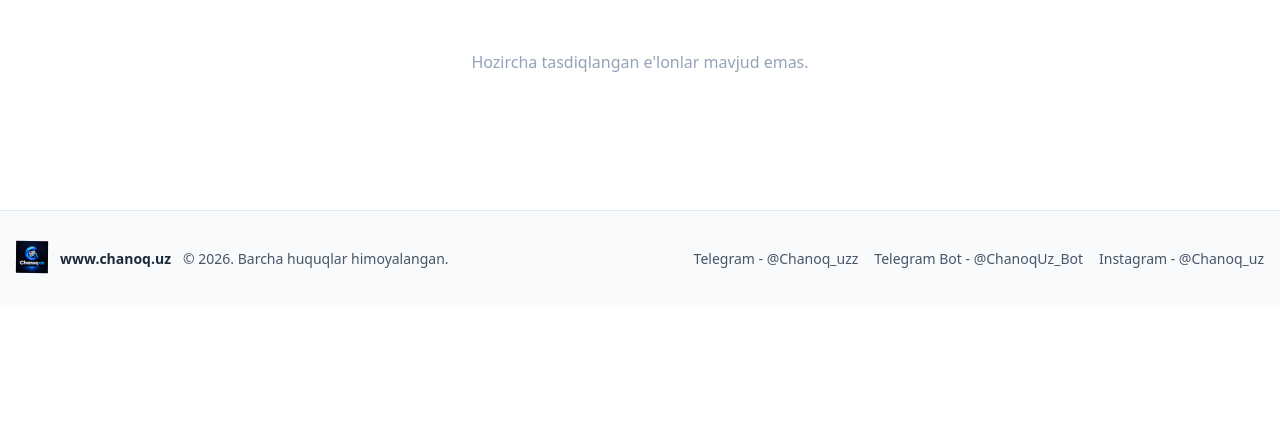
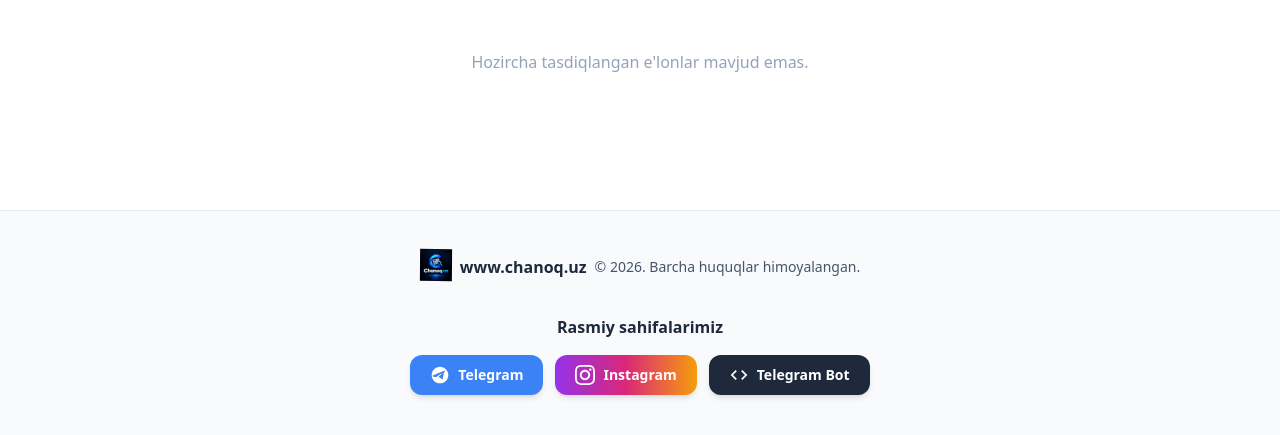
Before and after one commit to xlemann0/Chanoq.uz, a Flask app: page / in a window 1280 px wide. Shown: the part 523-958 px from the top of the page. Before the commit the page ends 797 px from the top, so only its background shows below. Run offline with Flask 3, Linux system fonts and the light colour scheme; the visitor is signed in with stand-in values (Sample User, id 1); data that the repository does not hold is empty; some libraries are stand-ins or nearby versions.

Commit message:
Update base.html

```diff
--- a/templates/base.html
+++ b/templates/base.html
@@ -59,18 +59,39 @@
     </main>
 
     <!-- Footer -->
-    <footer class="border-t border-slate-200 bg-slate-50 py-8 mt-12 text-slate-600 text-sm">
-        <div class="max-w-7xl mx-auto px-4 flex flex-col md:flex-row items-center justify-between gap-6">
-            <div class="flex items-center gap-3">
+    <footer class="border-t border-slate-200 bg-slate-50 py-10 mt-12 text-slate-600 text-sm">
+        <div class="max-w-7xl mx-auto px-4 flex flex-col items-center justify-center gap-6 text-center">
+
+            <div class="flex items-center gap-2">
                 <img src="{{ url_for('static', filename='logo.png') }}" class="w-8 h-8 object-contain floating-logo bg-transparent" alt="Logo">
-                <span class="font-bold text-slate-800">www.chanoq.uz</span> &copy; 2026. Barcha huquqlar himoyalangan.
+                <span class="font-bold text-slate-800 text-base">www.chanoq.uz</span> &copy; 2026. Barcha huquqlar himoyalangan.
             </div>
 
-            <div class="flex flex-wrap items-center justify-center gap-4">
-                <a href="https://t.me/Chanoq_uzz" target="_blank" class="hover:text-blue-600 font-medium transition">Telegram - @Chanoq_uzz</a>
-                <a href="https://t.me/ChanoqUz_Bot" target="_blank" class="hover:text-blue-600 font-medium transition">Telegram Bot - @ChanoqUz_Bot</a>
-                <a href="https://instagram.com/Chanoq_uz" target="_blank" class="hover:text-pink-600 font-medium transition">Instagram - @Chanoq_uz</a>
+            <!-- Rasmiy sahifalar tugmalari -->
+            <div class="w-full flex flex-col items-center gap-4 mt-2">
+                <h3 class="text-base font-bold text-slate-800">Rasmiy sahifalarimiz</h3>
+
+                <div class="flex flex-wrap items-center justify-center gap-3">
+                    <!-- Telegram tugmasi -->
+                    <a href="https://t.me/Chanoq_uzz" target="_blank" class="inline-flex items-center gap-2 bg-blue-500 hover:bg-blue-600 text-white font-semibold px-5 py-2.5 rounded-xl shadow-md transition transform active:scale-95">
+                        <svg class="w-5 h-5 fill-current" viewBox="0 0 24 24"><path d="M12 2C6.48 2 2 6.48 2 12s4.48 10 10 10 10-4.48 10-10S17.52 2 12 2zm4.64 6.8c-.15 1.58-.8 5.42-1.13 7.19-.14.75-.42 1-.68 1.03-.58.05-1.02-.38-1.58-.75-.88-.58-1.38-.94-2.23-1.5-.99-.65-.35-1.01.22-1.59.15-.15 2.71-2.48 2.76-2.69.01-.03.01-.14-.07-.2-.08-.06-.19-.04-.27-.02-.12.03-1.99 1.27-5.62 3.72-.53.36-1.01.54-1.44.53-.47-.01-1.37-.26-2.03-.48-.82-.27-1.47-.42-1.42-.89.03-.25.38-.51 1.05-.78 4.11-1.79 6.85-2.97 8.22-3.55 3.91-1.67 4.72-1.96 5.25-1.97.12 0 .38.03.55.17.14.12.18.28.2.45z"/></svg>
+                        Telegram
+                    </a>
+
+                    <!-- Instagram tugmasi -->
+                    <a href="https://instagram.com/Chanoq_uz" target="_blank" class="inline-flex items-center gap-2 bg-gradient-to-r from-purple-600 via-pink-600 to-amber-500 hover:opacity-90 text-white font-semibold px-5 py-2.5 rounded-xl shadow-md transition transform active:scale-95">
+                        <svg class="w-5 h-5 fill-current" viewBox="0 0 24 24"><path d="M12 2.163c3.204 0 3.584.012 4.85.07 3.252.148 4.771 1.691 4.919 4.919.058 1.265.069 1.645.069 4.849 0 3.205-.012 3.584-.069 4.849-.149 3.225-1.664 4.771-4.919 4.919-1.266.058-1.644.07-4.85.07-3.204 0-3.584-.012-4.849-.07-3.26-.149-4.771-1.699-4.919-4.92-.058-1.265-.07-1.644-.07-4.849 0-3.204.013-3.583.07-4.849.149-3.227 1.664-4.771 4.919-4.919 1.266-.057 1.645-.069 4.849-.069zm0-2.163c-3.259 0-3.667.014-4.947.072-4.358.2-6.78 2.618-6.98 6.98-.059 1.281-.073 1.689-.073 4.948 0 3.259.014 3.668.072 4.948.2 4.358 2.618 6.78 6.98 6.98 1.281.058 1.689.072 4.948.072 3.259 0 3.668-.014 4.948-.072 4.354-.2 6.782-2.618 6.979-6.98.059-1.28.073-1.689.073-4.948 0-3.259-.014-3.667-.072-4.947-.196-4.354-2.617-6.78-6.979-6.98-1.281-.059-1.69-.073-4.949-.073zm0 5.838c-3.403 0-6.162 2.759-6.162 6.162s2.759 6.163 6.162 6.163 6.162-2.759 6.162-6.163c0-3.403-2.759-6.162-6.162-6.162zm0 10.162c-2.209 0-4-1.79-4-4 0-2.209 1.791-4 4-4s4 1.791 4 4c0 2.21-1.791 4-4 4zm6.406-11.845c-.796 0-1.441.645-1.441 1.44s.645 1.44 1.441 1.44c.795 0 1.439-.645 1.439-1.44s-.644-1.44-1.439-1.44z"/></svg>
+                        Instagram
+                    </a>
+
+                    <!-- Telegram Bot tugmasi -->
+                    <a href="https://t.me/ChanoqUz_Bot" target="_blank" class="inline-flex items-center gap-2 bg-slate-800 hover:bg-slate-900 text-white font-semibold px-5 py-2.5 rounded-xl shadow-md transition transform active:scale-95">
+                        <svg class="w-5 h-5 fill-current" viewBox="0 0 24 24"><path d="M9.4 16.6L4.8 12l4.6-4.6L8 6l-6 6 6 6 1.4-1.4zm5.2 0l4.6-4.6-4.6-4.6L16 6l6 6-6 6-1.4-1.4z"/></svg>
+                        Telegram Bot
+                    </a>
+                </div>
             </div>
+
         </div>
     </footer>
 
```
